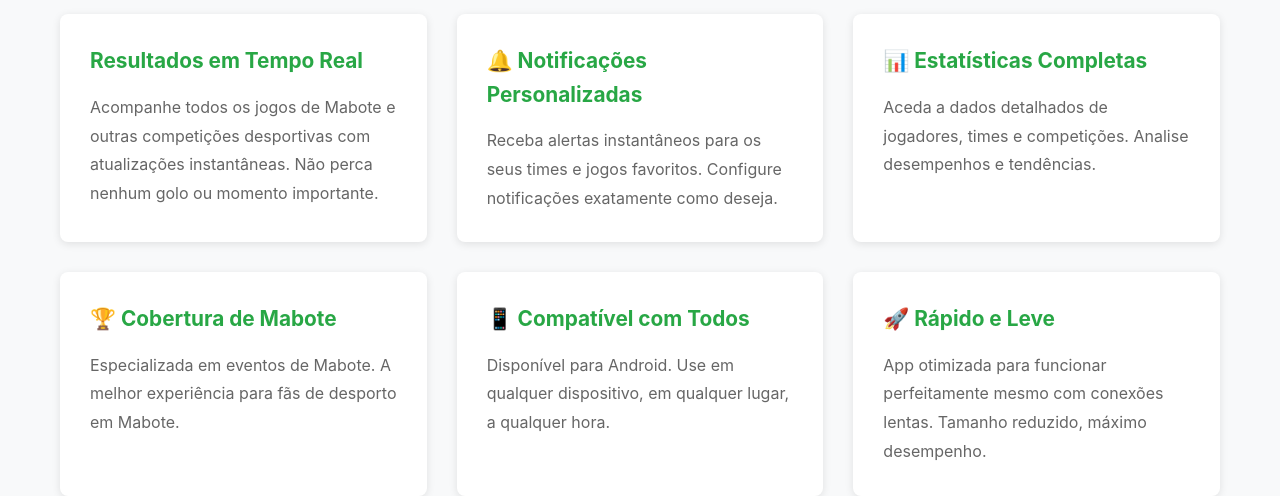
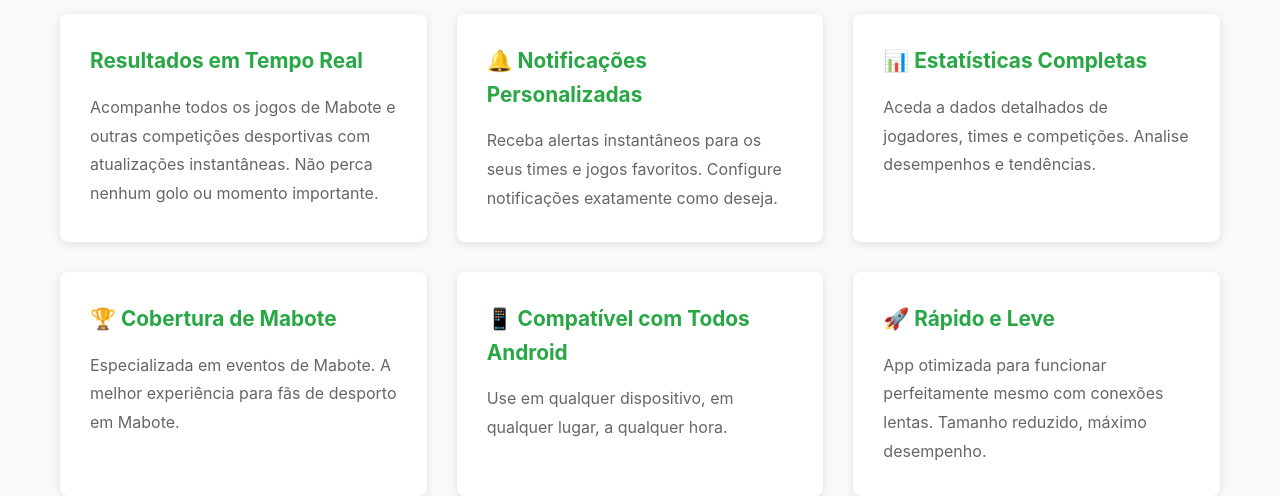
Before and after one commit to marcosnhachale-creator/visinova, a plain HTML site: page index.html in a window 1280 px wide. Shown: the part 334-830 px from the top of the page. Drawn offline with Linux system fonts and the light colour scheme.

Commit message:
Update compatibility description in index.html

```diff
--- a/index.html
+++ b/index.html
@@ -382,8 +382,8 @@
             <p>Especializada em eventos de Mabote. A melhor experiência para fãs de desporto em Mabote.</p>
           </article>
           <article class="feature">
-            <h3>📱 Compatível com Todos</h3>
-            <p>Disponível para Android. Use em qualquer dispositivo, em qualquer lugar, a qualquer hora.</p>
+            <h3>📱 Compatível com Todos Android</h3>
+            <p>Use em qualquer dispositivo, em qualquer lugar, a qualquer hora.</p>
           </article>
           <article class="feature">
             <h3>🚀 Rápido e Leve</h3>
```
